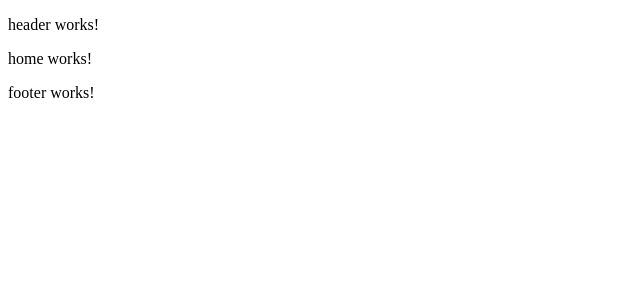
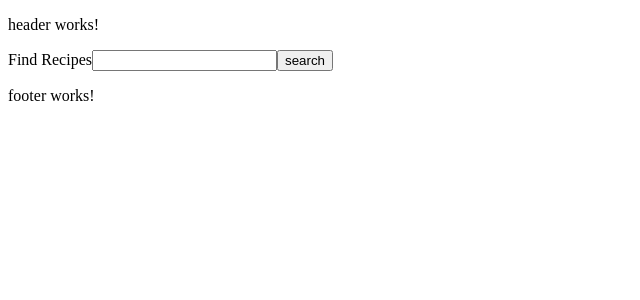
Before and after one commit to Spenn0/recipe-box, an Angular app: page /home in a window 1280 px wide. Shown: the top 300 px of the page, without its empty margins (0-640 px from the left). Built offline with nearby package versions, Linux system fonts and the light colour scheme.

Commit message:
updated routing

```diff
--- a/src/app/app.component.html
+++ b/src/app/app.component.html
@@ -1,3 +1 @@
-<app-header></app-header>
 <router-outlet></router-outlet>
-<app-footer></app-footer>
--- a/src/app/app.module.ts
+++ b/src/app/app.module.ts
@@ -1,6 +1,7 @@
 import { NgModule } from '@angular/core';
 import { BrowserModule } from '@angular/platform-browser';
 import { HttpClientModule } from '@angular/common/http';
+import { FormsModule } from '@angular/forms';
 
 import { AppRoutingModule } from './app-routing.module';
 import { AppComponent } from './app.component';
@@ -23,7 +24,7 @@ import { FooterComponent } from './footer/footer.component';
     RecipeCardComponent,
     FooterComponent,
   ],
-  imports: [BrowserModule, AppRoutingModule, HttpClientModule],
+  imports: [BrowserModule, AppRoutingModule, HttpClientModule, FormsModule],
   providers: [],
   bootstrap: [AppComponent],
 })
--- a/src/app/home/home.component.html
+++ b/src/app/home/home.component.html
@@ -1 +1,4 @@
-<p>home works!</p>
+<app-header></app-header>
+<app-search1></app-search1>
+<app-recipe-card *ngFor="let recipe of recipeCards?.data"></app-recipe-card>
+<app-footer></app-footer>
--- a/src/app/home/home.component.ts
+++ b/src/app/home/home.component.ts
@@ -1,4 +1,5 @@
 import { Component, OnInit } from '@angular/core';
+import { RecipeService } from '../recipe.service';
 
 @Component({
   selector: 'app-home',
@@ -7,9 +8,19 @@ import { Component, OnInit } from '@angular/core';
 })
 export class HomeComponent implements OnInit {
 
-  constructor() { }
+  recipeCards: any
+
+  constructor(private recipeCardService: RecipeService) { }
 
   ngOnInit(): void {
+    this.recipeCardService.getRecipes()
+  }
+
+  getRecipes = (searchTerm: string):void => {
+    this.recipeCardService.searchRecipes(searchTerm).subscribe((response: any)=>{
+      console.log(response);
+      this.recipeCards = response
+    })
   }
 
 }
--- a/src/app/recipe.service.ts
+++ b/src/app/recipe.service.ts
@@ -24,15 +24,15 @@ export class RecipeService {
 
   searchRecipes = (
     searchTerm: string,
-    cookTime: string,
-    cuisine: string
+    // cookTime: string,
+    // dietType: string,
   ): any => {
     return this.http.get(this.edamamSearchUrl, {
       params: {
         appKey: this.appKey,
         q: searchTerm,
-        time: cookTime,
-        cuisineType: cuisine,
+        // time: cookTime,
+        // diet: dietType,
       },
     });
   };
--- a/src/app/search1/search1.component.html
+++ b/src/app/search1/search1.component.html
@@ -1 +1,5 @@
-<p>search1 works!</p>
+<form #searchForm="ngForm" (ngSubmit)="emitSearchTerm(searchForm)">
+    <label for="seach">Find Recipes</label>
+    <input type="text" name="search" id="search" ngModel>
+    <button>search</button>
+</form>
--- a/src/app/search1/search1.component.ts
+++ b/src/app/search1/search1.component.ts
@@ -1,4 +1,5 @@
-import { Component, OnInit } from '@angular/core';
+import { Component, EventEmitter, OnInit, Output } from '@angular/core';
+import { NgForm } from '@angular/forms';
 
 @Component({
   selector: 'app-search1',
@@ -7,9 +8,15 @@ import { Component, OnInit } from '@angular/core';
 })
 export class Search1Component implements OnInit {
 
+  @Output() searchEvent = new EventEmitter<string>()
+
   constructor() { }
 
   ngOnInit(): void {
   }
 
+  emitSearchTerm = (form: NgForm) => {
+    console.log(form);
+    this.searchEvent.emit(form.form.value.searchTerm)
+  }
 }
```
